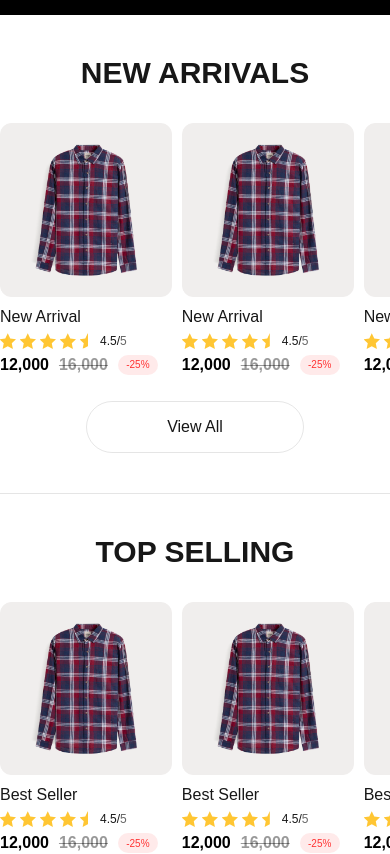
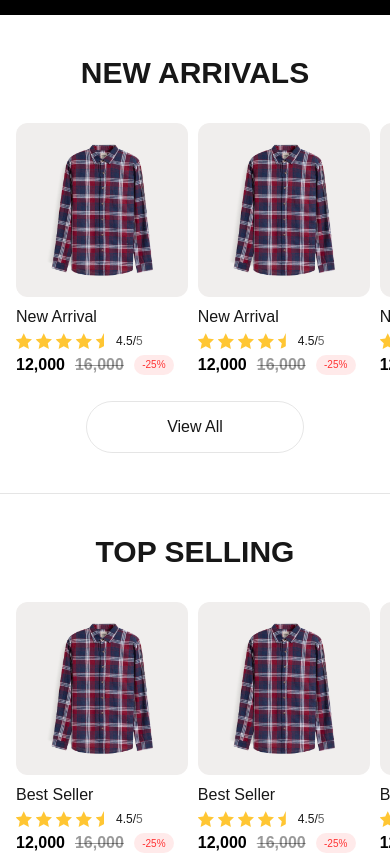
Before and after one commit to mnias/practice-store, a Next.js app: page / in a window 390 px wide. Shown: the part 1080-1934 px from the top of the page. Built offline with nearby package versions, Linux system fonts and the light colour scheme.

Commit message:
반응형 디자인 좀 더 자연스럽게

```diff
--- a/src/components/common/product-group/product-group.tsx
+++ b/src/components/common/product-group/product-group.tsx
@@ -37,6 +37,8 @@ export default function ProductGroup({ productGroup }: Props) {
         observeParents={true}
         resizeObserver={true}
         updateOnWindowResize={true}
+        slidesOffsetBefore={16}
+        slidesOffsetAfter={16}
         breakpoints={{
           0: {
             slidesPerView: 1.2,
--- a/src/components/main/header/Header.tsx
+++ b/src/components/main/header/Header.tsx
@@ -6,7 +6,7 @@ export default function Header() {
   return (
     <header className="mb-24 flex w-full flex-1">
       <div className="fixed top-0 z-10 flex w-full justify-center bg-white">
-        <div className="flex h-24 w-full max-w-[1240px] flex-1 items-center justify-between gap-[40px] px-4 py-6 md:justify-start">
+        <div className="flex h-24 w-full max-w-[1240px] flex-1 items-center justify-between gap-[40px] px-4 py-6 lg:justify-start">
           <Navbar />
           <SearchBar />
           <MenuItems />
--- a/src/components/main/header/search-bar.tsx
+++ b/src/components/main/header/search-bar.tsx
@@ -2,7 +2,7 @@ import Image from 'next/image';
 
 export default function SearchBar() {
   return (
-    <div className="hidden flex-1 rounded-[62px] bg-[#f0f0f0] px-4 py-3 md:flex">
+    <div className="hidden flex-1 rounded-[62px] bg-[#f0f0f0] px-4 py-3 lg:flex">
       <Image className="pr-3" src="/ic_search.svg" alt="search icon" width={24} height={24} />
       <input className="flex flex-1 outline-0" placeholder="Search for Products..." />
     </div>
```
